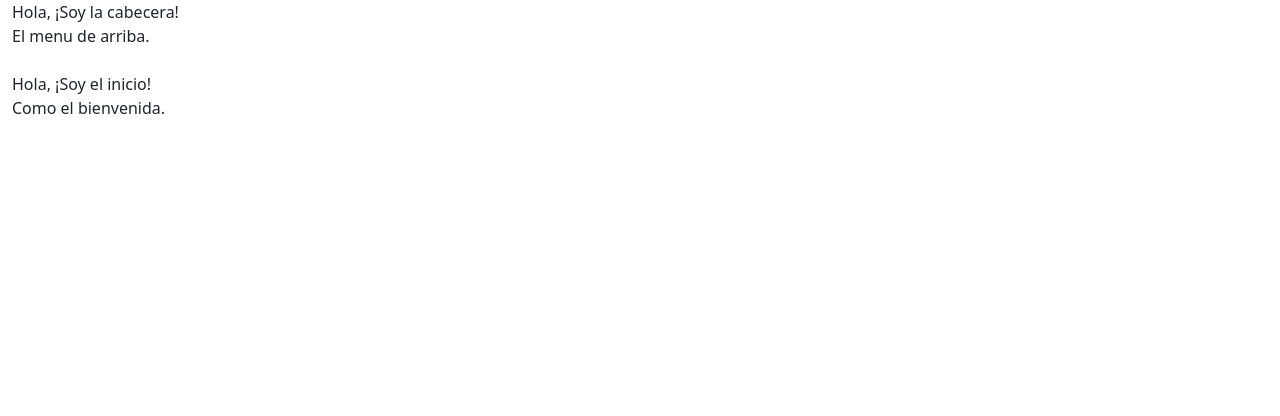
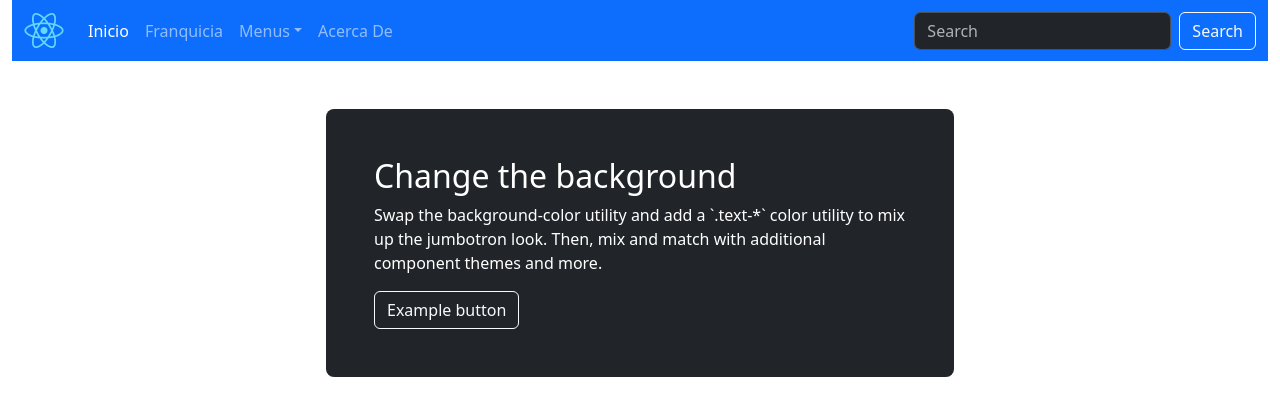
Before and after one commit to amanzano14/Restaurante_ManzanoAndres, a React (Vite) app: page / in a window 1280 px wide. Shown: the top 416 px of the page. Built offline with nearby package versions, Linux system fonts and the light colour scheme.

Commit message:
hasta inicio

```diff
--- a/src/app/componentes/contenedor/Cabecera.tsx
+++ b/src/app/componentes/contenedor/Cabecera.tsx
@@ -1,8 +1,90 @@
+import { NavLink } from "react-router-dom";
+import miLogo from "../../../assets/img/logoReact.png"
+
 export const Cabecera = () => {
-    return (
-        <>
-        Hola, ¡Soy la cabecera! <br />
-        El menu de arriba.
-        </>
-    )
-}
+  return (
+    <>
+      <nav className="navbar navbar-expand-lg bg-primary" data-bs-theme="dark">
+        <div className="container-fluid">
+          <NavLink className="navbar-brand" to="/">
+            < img src = {miLogo} alt= "El Logo"/>
+          </NavLink>
+          <button
+            className="navbar-toggler"
+            type="button"
+            data-bs-toggle="collapse"
+            data-bs-target="#navbarColor02"
+            aria-controls="navbarColor02"
+            aria-expanded="false"
+            aria-label="Toggle navigation"
+          >
+            <span className="navbar-toggler-icon"></span>
+          </button>
+          <div className="collapse navbar-collapse" id="navbarColor02">
+            <ul className="navbar-nav me-auto mb-2 mb-lg-0">
+              <li className="nav-item">
+                <NavLink className="nav-link active" aria-current="page" to="/">
+                  Inicio
+                </NavLink>
+              </li>
+              <li className="nav-item">
+                <NavLink className="nav-link" to="*">
+                  Franquicia
+                </NavLink>
+              </li>
+
+              <li className="nav-item dropdown">
+                <a
+                  className="nav-link dropdown-toggle"
+                  href="#"
+                  role="button"
+                  data-bs-toggle="dropdown"
+                  aria-expanded="false"
+                >
+                  Menus
+                </a>
+                <ul className="dropdown-menu">
+                  <li>
+                    <NavLink className="dropdown-item" to="/mencre">
+                      Registrar Menu
+                    </NavLink>
+                  </li>
+                  <li>
+                    <NavLink className="dropdown-item" to="/menlis">
+                      Listar Menu
+                    </NavLink>
+                  </li>
+                  <li>
+                    <hr className="dropdown-divider" />
+                  </li>
+                  <li>
+                    <NavLink className="dropdown-item" to="/menadmin">
+                      Administrar Menu
+                    </NavLink>
+                  </li>
+                </ul>
+              </li>
+
+              <li className="nav-item">
+                <NavLink className="nav-link" to="/menuacer">
+                  Acerca De
+                </NavLink>
+              </li>
+            </ul>
+            <form className="d-flex" role="search">
+              <input
+                className="form-control me-2"
+                type="search"
+                placeholder="Search"
+                aria-label="Search"
+              />
+              <button className="btn btn-outline-light" type="submit">
+                Search
+              </button>
+            </form>
+          </div>
+        </div>
+      </nav>
+    </>
+  );
+};
--- a/src/app/componentes/contenedor/Inicio.tsx
+++ b/src/app/componentes/contenedor/Inicio.tsx
@@ -1,9 +1,21 @@
-export const Inicio = () =>{
-    return(
-        <>
-        <br /><br/>
-        Hola, ¡Soy el inicio! <br />
-        Como el bienvenida.
-        </>
-    )
-}
+export const Inicio = () => {
+  return (
+    <>
+      <div className="pt-5 d-flex justify-content-center">
+        <div className="col-md-6">
+          <div className="h-100 p-5 text-bg-dark rounded-3">
+            <h2>Change the background</h2>
+            <p>
+              Swap the background-color utility and add a `.text-*` color
+              utility to mix up the jumbotron look. Then, mix and match with
+              additional component themes and more.
+            </p>
+            <button className="btn btn-outline-light" type="button">
+              Example button
+            </button>
+          </div>
+        </div>
+      </div>
+    </>
+  );
+};
--- a/src/app/utilidades/rutas/Ruteo.tsx
+++ b/src/app/utilidades/rutas/Ruteo.tsx
@@ -12,13 +12,16 @@ export const Ruteo = () =>{
         <Routes>
             <Route>
                 <Route path="/" element= {<Inicio />} />
+
                 <Route path="/mencre" element= {<MenuCrear />} />
                 <Route path="/menlis" element= {<MenuListar />} />
                 <Route path="/menadmin" element= {<MenuAdmin />} />
+                <Route path="/menactu/: codigo" element= {<MenuActualizar />} />
 
-                <Route path="/menactu/: codigo" element= {<MenuActualizar />} />
                 <Route path="/menuacer" element= {<Acerca />} />
+
                 <Route path="*" element= {<NoEncontrado />} />
+
             </Route>
         </Routes>
     )
```
